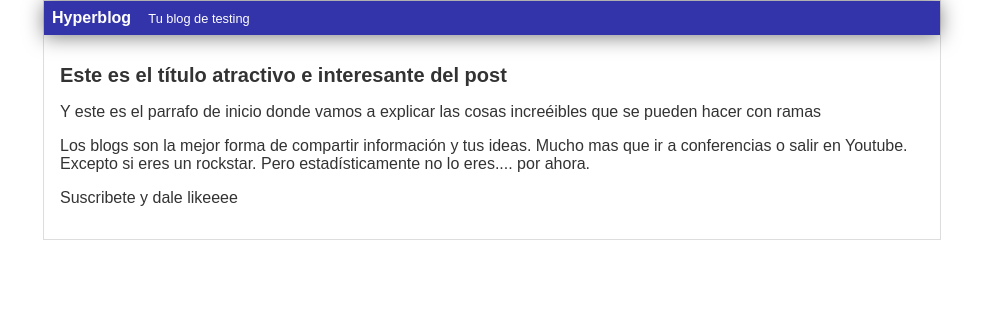
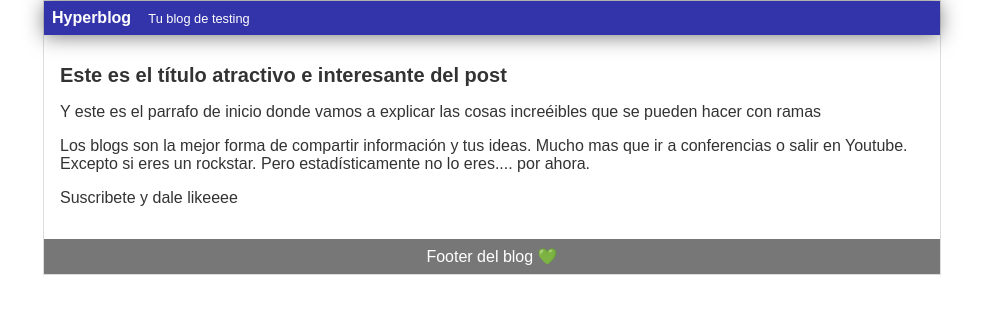
Before and after one commit to dfagundez/hyperblog, a plain HTML site: page index.html in a window 1280 px wide. Shown: the whole page, without its empty margins (148-1131 px from the left). Drawn offline with Linux system fonts and the light colour scheme.

Commit message:
Footer terminado

```diff
--- a/index.html
+++ b/index.html
@@ -19,6 +19,9 @@
             <p>Los blogs son la mejor forma de compartir información y tus ideas. Mucho mas que ir a conferencias o salir en Youtube. Excepto si eres un rockstar. Pero estadísticamente no lo eres.... por ahora.</p>
             <p>Suscribete y dale likeeee</p>
         </div>
+        <div id="footer">
+            Footer del blog 💚
+        </div>
     </div>
 </body>
 </html>
--- a/styles/styles.css
+++ b/styles/styles.css
@@ -33,6 +33,14 @@ body {
 #container h1 {
   font-size: 20px;
 }
+
 #post {
   padding: 1em;
 }
+
+#footer {
+  background: #777;
+  color: white;
+  text-align: center;
+  padding: 0.5em;
+}
```
